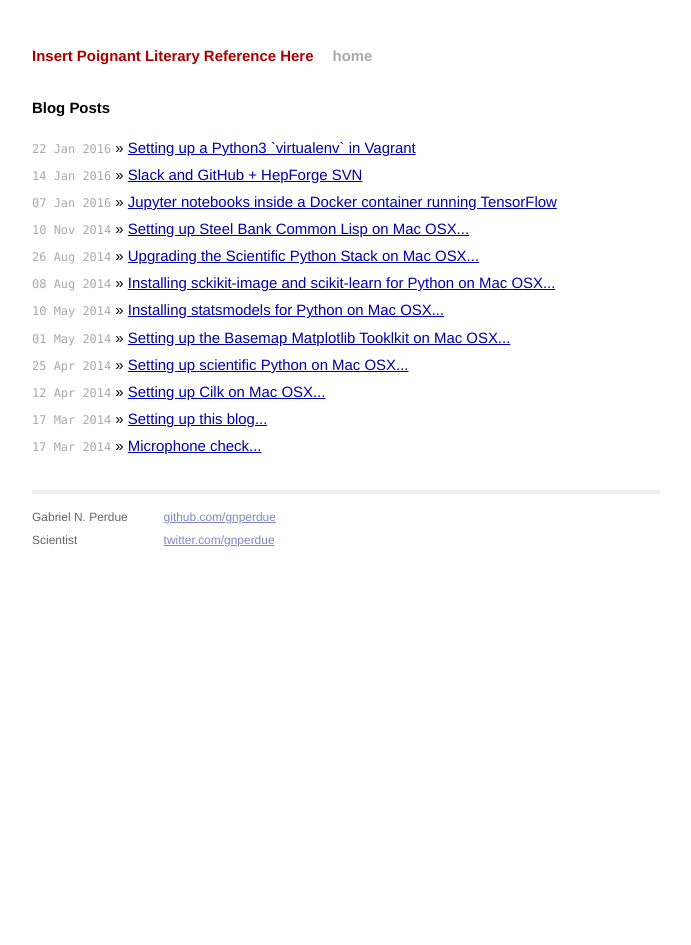
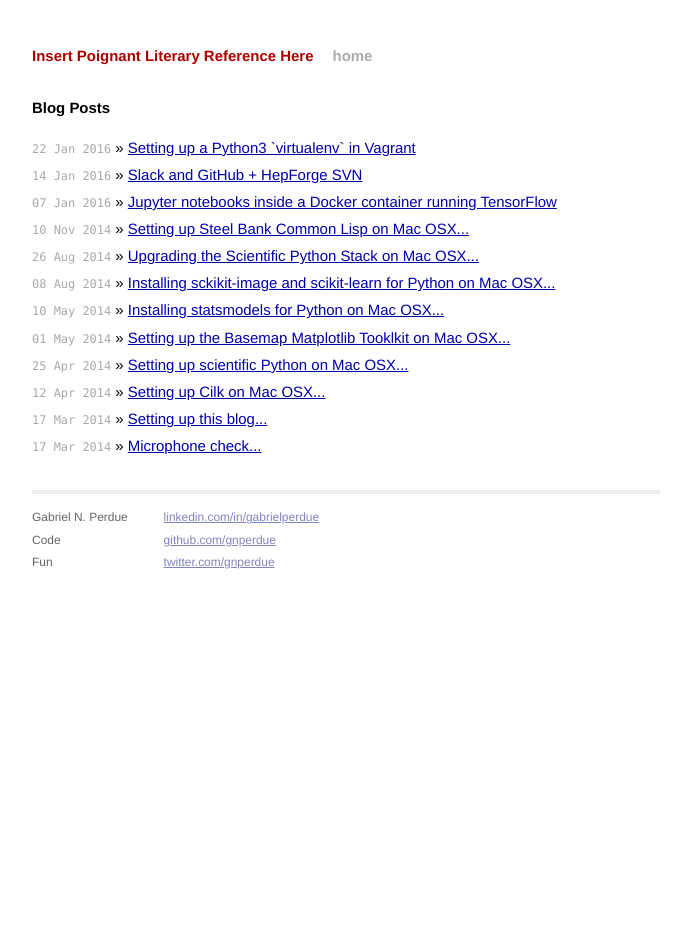
Before and after one commit to gnperdue/gnperdue.github.io, a Jekyll site: the page built from index.html, in a window 1280 px wide. Shown: the whole page, without its empty margins (294-985 px from the left). Built offline with Jekyll 4.4.1, drawn with Linux system fonts in a browser that asks for light colours; Markdown is read by kramdown in place of the engine named in the settings.

Commit message:
change footer a bit

```diff
--- a/_layouts/default.html
+++ b/_layouts/default.html
@@ -27,11 +27,13 @@
             <div class="contact">
               <p>
                 Gabriel N. Perdue<br />
-                Scientist<br />
+                Code<br />
+                Fun<br />
               </p>
             </div>
             <div class="contact">
               <p>
+                <a href="https://www.linkedin.com/in/gabrielperdue">linkedin.com/in/gabrielperdue</a><br />
                 <a href="https://github.com/gnperdue">github.com/gnperdue</a><br />
                 <a href="https://twitter.com/gnperdue">twitter.com/gnperdue</a><br />
               </p>
```
